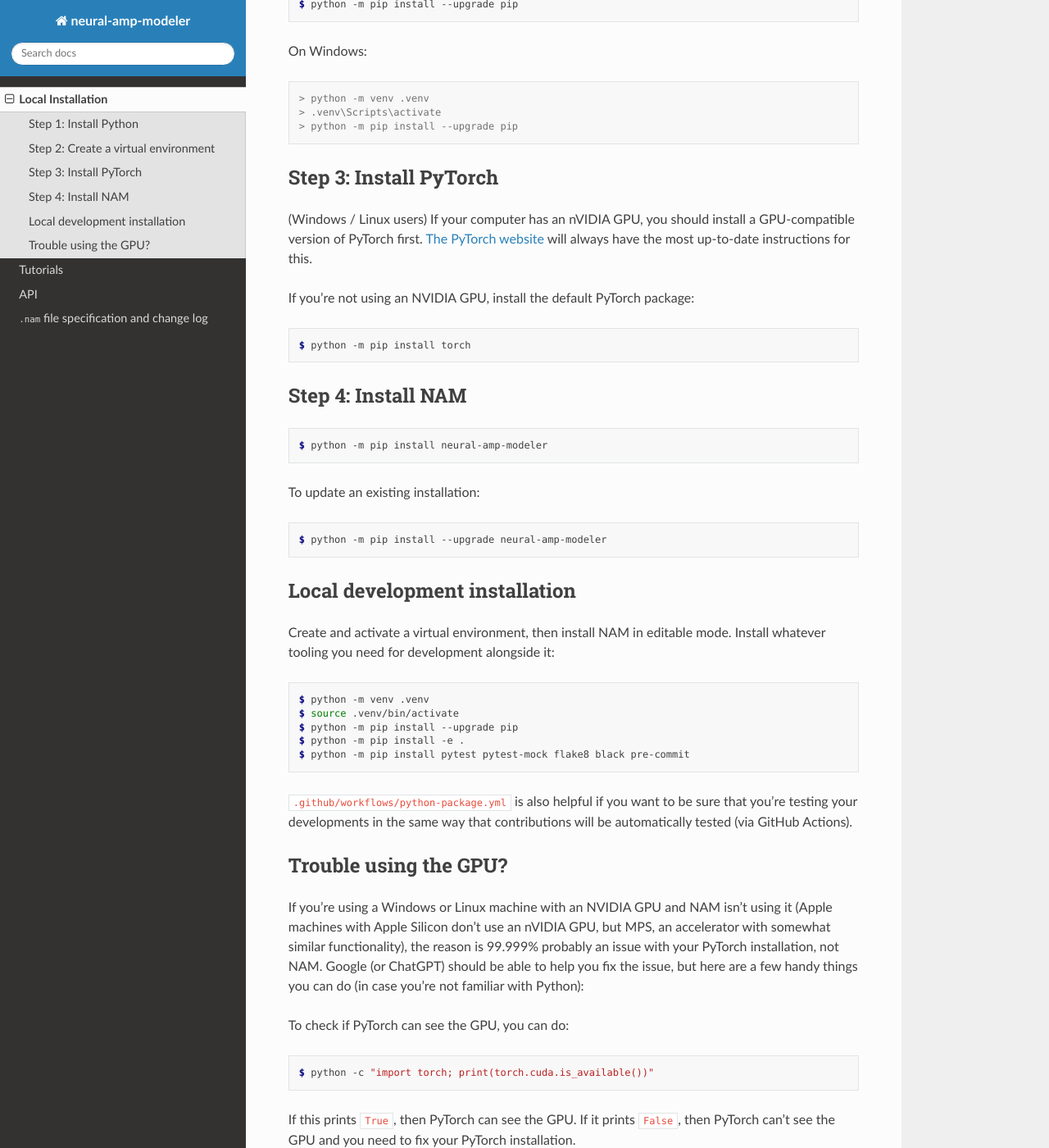
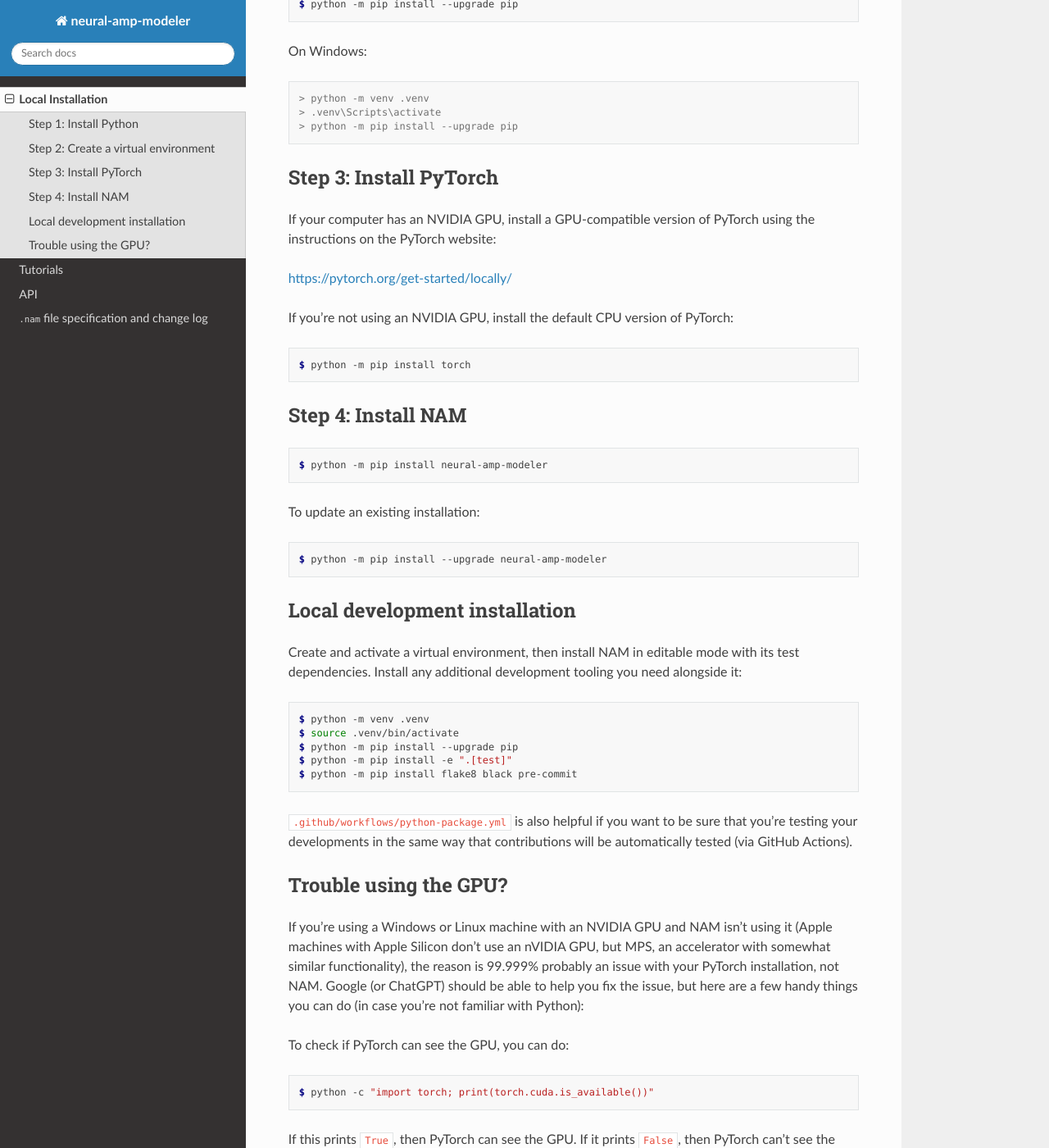
Before and after one commit to sdatkinson/neural-amp-modeler, a Sphinx documentation site: the page built from docs/source/installation.rst, in a window 1280 px wide and 1400 px high, scrolled down 465 px. Shown: the whole window at 82% size. Built offline with Sphinx 7.4.7 and the Read the Docs theme 3.1.0, drawn with Linux system fonts in a browser that asks for light colours.

Commit message:
Clarify PyTorch install docs and use test extra for dev setup

```diff
--- a/docs/source/installation.rst
+++ b/docs/source/installation.rst
@@ -32,12 +32,12 @@ On Windows:
 Step 3: Install PyTorch
 ^^^^^^^^^^^^^^^^^^^^^^^
 
-(Windows / Linux users) If your computer has an nVIDIA GPU, you should install a
-GPU-compatible version of PyTorch first. `The PyTorch website
-<https://pytorch.org/get-started/locally/>`_ will always have the most up-to-date
-instructions for this.
+If your computer has an NVIDIA GPU, install a GPU-compatible version of
+PyTorch using the instructions on the PyTorch website:
 
-If you're not using an NVIDIA GPU, install the default PyTorch package:
+https://pytorch.org/get-started/locally/
+
+If you're not using an NVIDIA GPU, install the default CPU version of PyTorch:
 
 .. code-block:: console
 
@@ -59,16 +59,17 @@ To update an existing installation:
 Local development installation
 ^^^^^^^^^^^^^^^^^^^^^^^^^^^^^^
 
-Create and activate a virtual environment, then install NAM in editable mode.
-Install whatever tooling you need for development alongside it:
+Create and activate a virtual environment, then install NAM in editable mode
+with its test dependencies. Install any additional development tooling you need
+alongside it:
 
 .. code-block:: console
 
    $ python -m venv .venv
    $ source .venv/bin/activate
    $ python -m pip install --upgrade pip
-   $ python -m pip install -e .
-   $ python -m pip install pytest pytest-mock flake8 black pre-commit
+   $ python -m pip install -e ".[test]"
+   $ python -m pip install flake8 black pre-commit
 
 ``.github/workflows/python-package.yml`` is also helpful if you want to be sure
 that you're testing your developments in the same way that contributions will be
```
